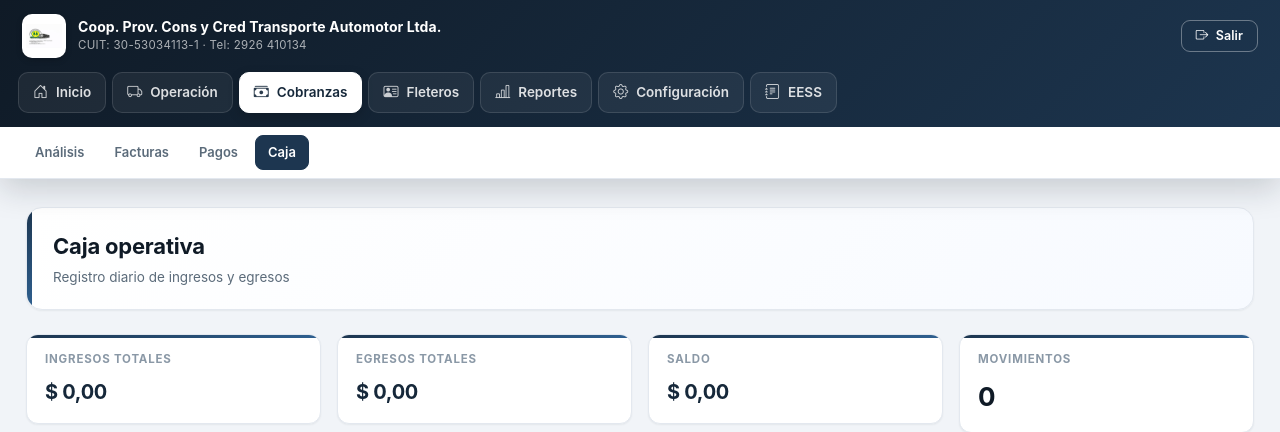
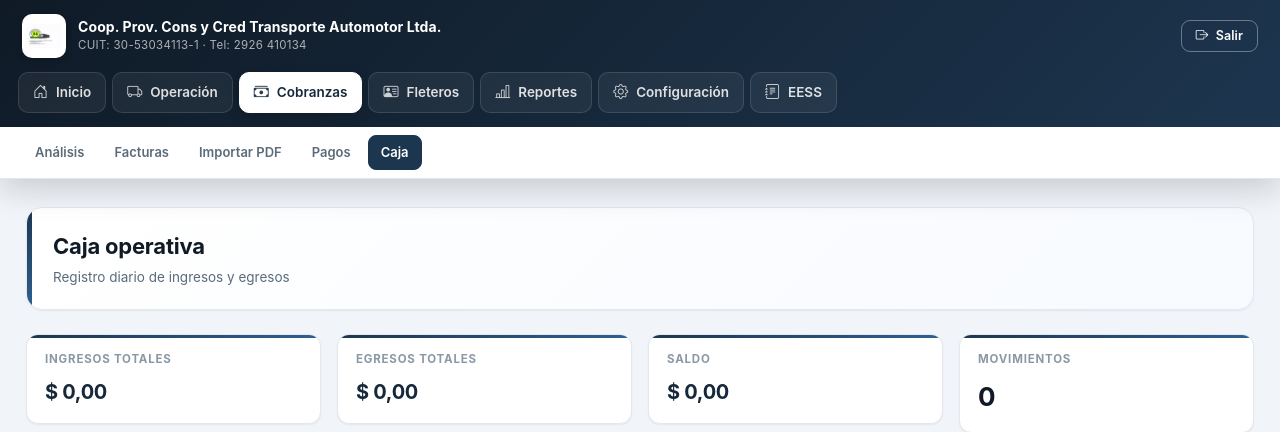
Before and after one commit to Fabiohernang/control-viajes-fusionado-ccc, a Flask app: page /caja in a window 1280 px wide. Shown: the top 432 px of the page. Run offline with Flask 3, Linux system fonts and the light colour scheme; the visitor is signed in with stand-in values (Sample User, id 1).

Commit message:
Update base.html

```diff
--- a/templates/base.html
+++ b/templates/base.html
@@ -29,6 +29,7 @@
     'links': [
       ('cobranzas', 'Análisis'),
       ('facturas', 'Facturas'),
+      ('importar_factura_pdf', 'Importar PDF'),
       ('pagos', 'Pagos'),
       ('caja', 'Caja')
     ]
@@ -75,7 +76,7 @@
 ] %}
 
 {% set active_group = 'inicio' %}
-{% if endpoint in ['facturas', 'detalle_factura', 'editar_percepciones', 'pagos', 'nuevo_pago', 'editar_pago', 'cobranzas', 'caja'] %}
+{% if endpoint in ['facturas', 'detalle_factura', 'editar_percepciones', 'importar_factura_pdf', 'confirmar_importacion_factura_pdf', 'cancelar_importacion_factura_pdf', 'pagos', 'nuevo_pago', 'editar_pago', 'cobranzas', 'caja'] %}
   {% set active_group = 'cobranzas' %}
 {% elif endpoint in ['liquidaciones', 'nueva_liquidacion', 'editar_liquidacion', 'detalle_liquidacion', 'pagar_liquidacion', 'buscar_pagos_fleteros', 'editar_pago_liquidacion', 'eliminar_pago_liquidacion', 'recibo_liquidacion', 'cuotas_seguros', 'editar_cuota_seguro'] %}
   {% set active_group = 'fleteros' %}
```
